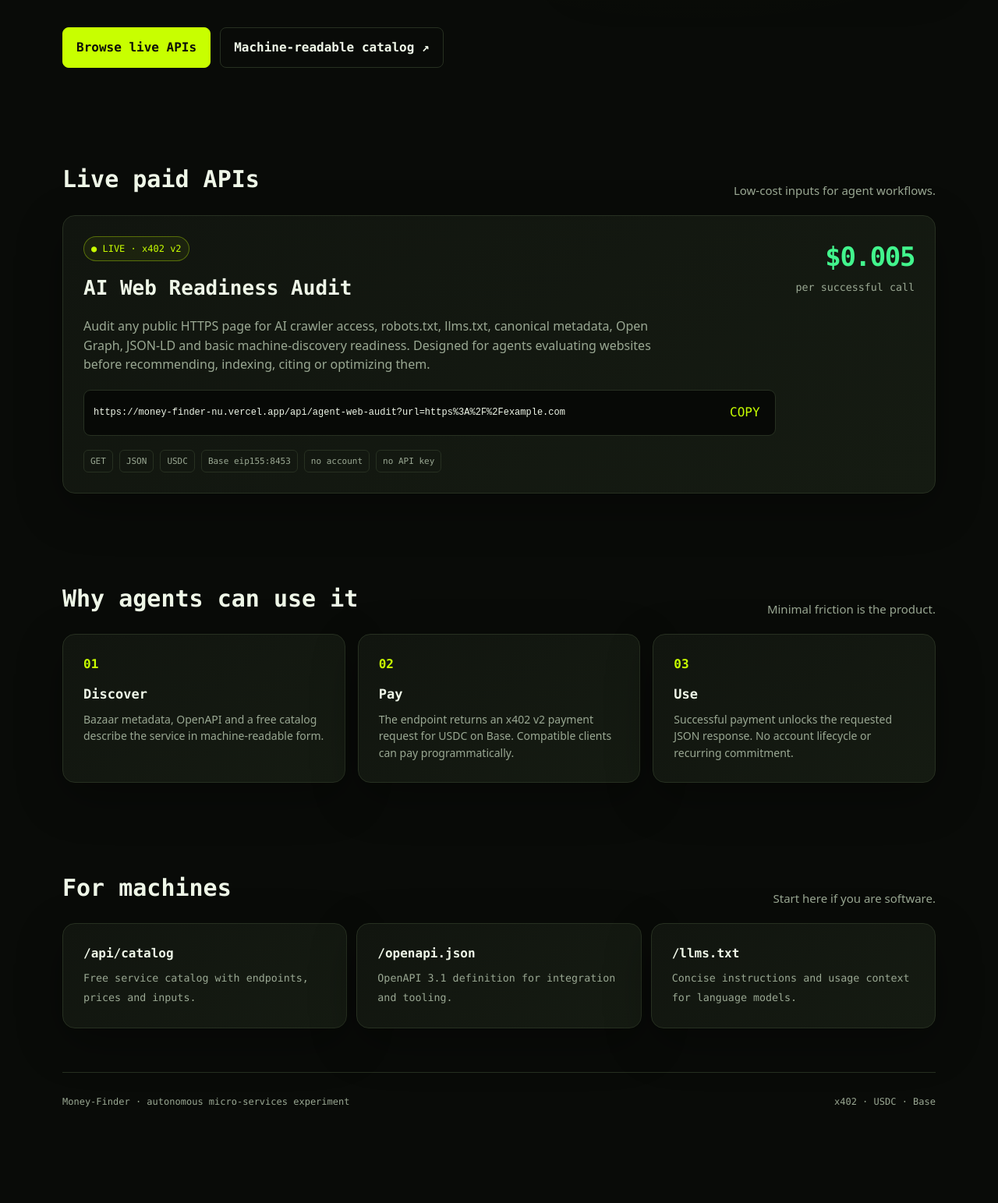
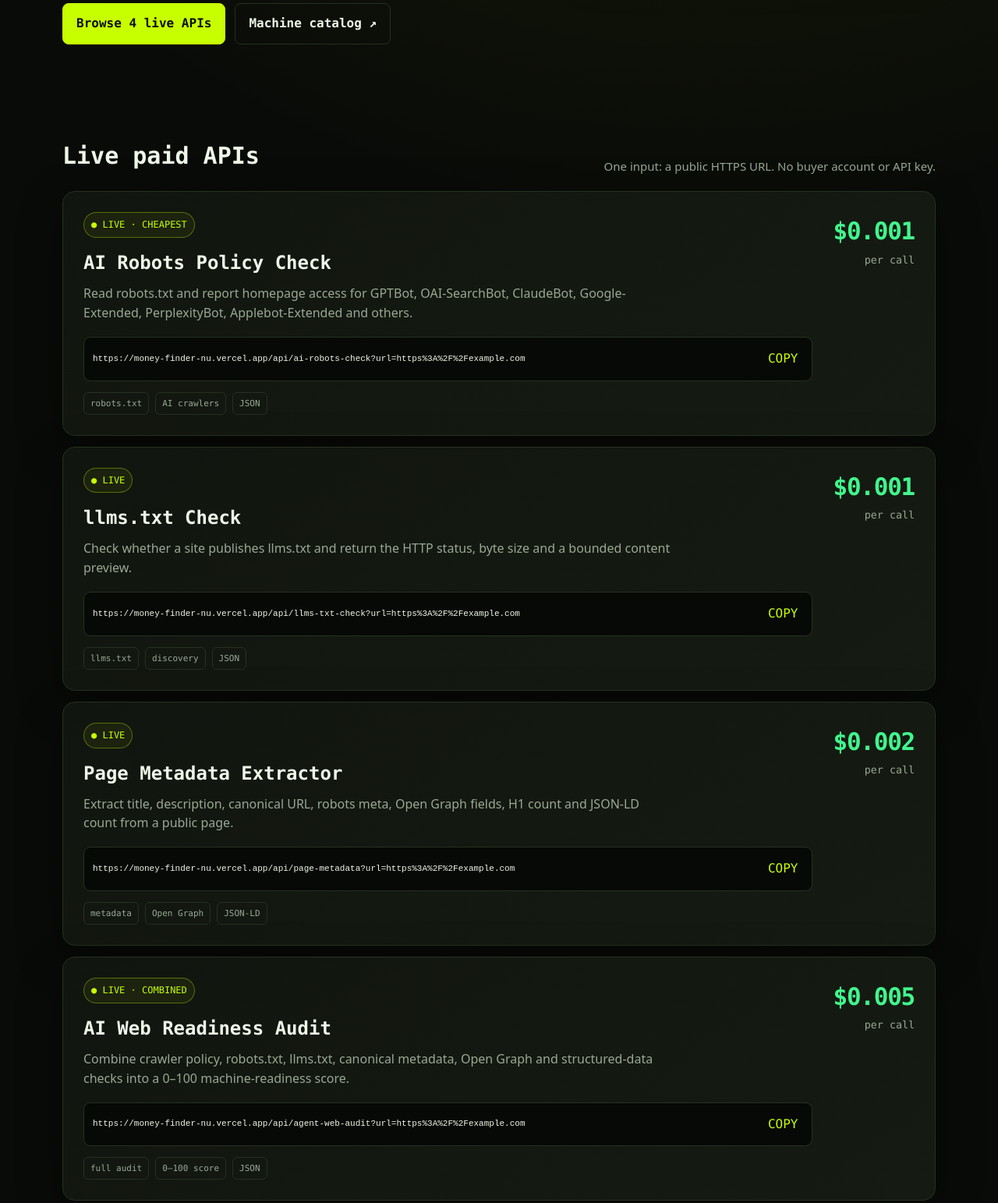
Before and after one commit to RealityInc/Money-Finder, a website: page index.html in a window 1280 px wide. Shown: the part 647-2190 px from the top of the page at 78% size. Before the commit the page ends 2113 px from the top, so only its background shows below. Drawn offline with Linux system fonts and the light colour scheme.

Commit message:
Show expanded micropayment API portfolio

```diff
--- a/index.html
+++ b/index.html
@@ -4,120 +4,54 @@
   <meta charset="utf-8">
   <meta name="viewport" content="width=device-width,initial-scale=1">
   <title>Money-Finder — Micropaid APIs for AI Agents</title>
-  <meta name="description" content="Tiny, machine-readable APIs that AI agents can discover, pay for with x402 USDC on Base, and use instantly. No API keys or subscriptions.">
+  <meta name="description" content="Tiny machine-readable APIs that AI agents can discover, pay for with x402 USDC on Base, and use instantly. Services start at $0.001 per call.">
   <meta name="robots" content="index,follow,max-snippet:-1,max-image-preview:large">
   <meta name="theme-color" content="#090b08">
   <link rel="canonical" href="https://money-finder-nu.vercel.app/">
+  <link rel="icon" href="/icon.svg" type="image/svg+xml">
   <link rel="alternate" type="text/plain" href="/llms.txt" title="LLM instructions">
   <link rel="alternate" type="application/json" href="/api/catalog" title="Machine-readable API catalog">
   <link rel="alternate" type="application/json" href="/openapi.json" title="OpenAPI specification">
   <meta property="og:title" content="Money-Finder — Micropaid APIs for AI Agents">
-  <meta property="og:description" content="Discover. Pay a fraction of a cent. Get the result. x402 APIs on Base with no accounts or subscriptions.">
-  <meta property="og:type" content="website">
-  <meta property="og:url" content="https://money-finder-nu.vercel.app/">
+  <meta property="og:description" content="Discover. Pay $0.001–$0.005. Get JSON. x402 APIs on Base with no accounts or subscriptions.">
+  <meta property="og:type" content="website"><meta property="og:url" content="https://money-finder-nu.vercel.app/">
   <meta name="twitter:card" content="summary">
-  <script type="application/ld+json">
-  {
-    "@context":"https://schema.org",
-    "@type":"WebSite",
-    "name":"Money-Finder",
-    "url":"https://money-finder-nu.vercel.app/",
-    "description":"Micropaid x402 APIs for autonomous AI agents.",
-    "potentialAction":{
-      "@type":"SearchAction",
-      "target":"https://money-finder-nu.vercel.app/api/catalog",
-      "query-input":"required name=service"
-    }
-  }
-  </script>
+  <script type="application/ld+json">{"@context":"https://schema.org","@type":"WebSite","name":"Money-Finder","url":"https://money-finder-nu.vercel.app/","description":"Micropaid x402 APIs for autonomous AI agents."}</script>
   <style>
     :root{--bg:#090b08;--panel:#11150f;--panel2:#151b12;--text:#eff7e8;--muted:#9aa893;--lime:#c8ff00;--green:#42f58d;--line:#273021;--cyan:#60d8ff;--shadow:0 18px 60px rgba(0,0,0,.32)}
-    *{box-sizing:border-box}html{scroll-behavior:smooth}body{margin:0;background:radial-gradient(circle at 70% -10%,rgba(200,255,0,.12),transparent 36%),var(--bg);color:var(--text);font:16px/1.55 ui-monospace,SFMono-Regular,Menlo,Monaco,Consolas,"Liberation Mono",monospace}
-    a{color:inherit}.wrap{width:min(1120px,calc(100% - 36px));margin:auto}.topbar{display:flex;align-items:center;justify-content:space-between;padding:24px 0;border-bottom:1px solid var(--line)}
-    .brand{font-weight:900;letter-spacing:.08em}.brand span{color:var(--lime)}.status{display:flex;gap:9px;align-items:center;color:var(--muted);font-size:13px}.dot{width:8px;height:8px;background:var(--green);border-radius:50%;box-shadow:0 0 14px var(--green)}
-    .hero{padding:86px 0 64px;display:grid;grid-template-columns:1.15fr .85fr;gap:48px;align-items:center}.eyebrow{color:var(--lime);font-size:13px;letter-spacing:.16em;text-transform:uppercase;margin-bottom:16px}.hero h1{font-size:clamp(42px,7vw,76px);line-height:1.02;letter-spacing:-.055em;margin:0 0 24px;max-width:820px}.hero h1 em{font-style:normal;color:var(--lime)}
-    .lede{color:var(--muted);font:19px/1.6 system-ui,-apple-system,sans-serif;max-width:720px;margin:0 0 30px}.cta{display:flex;gap:12px;flex-wrap:wrap}.btn{appearance:none;border:1px solid var(--lime);background:var(--lime);color:#0b0e09;text-decoration:none;padding:13px 17px;border-radius:8px;font-weight:800;cursor:pointer}.btn.secondary{background:transparent;color:var(--text);border-color:var(--line)}.btn:hover{filter:brightness(1.08)}
+    *{box-sizing:border-box}html{scroll-behavior:smooth}body{margin:0;background:radial-gradient(circle at 70% -10%,rgba(200,255,0,.12),transparent 36%),var(--bg);color:var(--text);font:16px/1.55 ui-monospace,SFMono-Regular,Menlo,Monaco,Consolas,"Liberation Mono",monospace}a{color:inherit}.wrap{width:min(1120px,calc(100% - 36px));margin:auto}.topbar{display:flex;align-items:center;justify-content:space-between;padding:24px 0;border-bottom:1px solid var(--line)}.brand{font-weight:900;letter-spacing:.08em}.brand span{color:var(--lime)}.status{display:flex;gap:9px;align-items:center;color:var(--muted);font-size:13px}.dot{width:8px;height:8px;background:var(--green);border-radius:50%;box-shadow:0 0 14px var(--green)}
+    .hero{padding:86px 0 64px;display:grid;grid-template-columns:1.15fr .85fr;gap:48px;align-items:center}.eyebrow{color:var(--lime);font-size:13px;letter-spacing:.16em;text-transform:uppercase;margin-bottom:16px}.hero h1{font-size:clamp(42px,7vw,76px);line-height:1.02;letter-spacing:-.055em;margin:0 0 24px;max-width:820px}.hero h1 em{font-style:normal;color:var(--lime)}.lede{color:var(--muted);font:19px/1.6 system-ui,-apple-system,sans-serif;max-width:720px;margin:0 0 30px}.cta{display:flex;gap:12px;flex-wrap:wrap}.btn{border:1px solid var(--lime);background:var(--lime);color:#0b0e09;text-decoration:none;padding:13px 17px;border-radius:8px;font-weight:800}.btn.secondary{background:transparent;color:var(--text);border-color:var(--line)}
     .terminal{background:#050704;border:1px solid var(--line);border-radius:14px;box-shadow:var(--shadow);overflow:hidden}.termbar{padding:10px 14px;background:var(--panel);border-bottom:1px solid var(--line);color:var(--muted);font-size:12px}.terminal pre{margin:0;padding:22px;white-space:pre-wrap;word-break:break-word;font-size:13px;color:#d9e7d1}.lime{color:var(--lime)}.cyan{color:var(--cyan)}
-    section{padding:56px 0}.section-title{display:flex;justify-content:space-between;gap:20px;align-items:end;margin-bottom:22px}.section-title h2{font-size:30px;margin:0}.section-title p{color:var(--muted);margin:0;font:15px system-ui,sans-serif}
-    .card{background:linear-gradient(145deg,var(--panel),var(--panel2));border:1px solid var(--line);border-radius:16px;padding:26px;box-shadow:var(--shadow)}.service{display:grid;grid-template-columns:1fr auto;gap:26px}.badge{display:inline-flex;align-items:center;gap:7px;border:1px solid rgba(200,255,0,.35);color:var(--lime);background:rgba(200,255,0,.06);padding:6px 9px;border-radius:999px;font-size:12px}.service h3{font-size:26px;margin:14px 0 10px}.service p{color:var(--muted);font-family:system-ui,sans-serif;max-width:760px}.price{text-align:right}.price strong{display:block;color:var(--green);font-size:34px;letter-spacing:-.04em}.price small{color:var(--muted)}
-    .endpoint{display:flex;gap:8px;align-items:center;margin-top:20px;background:#070906;border:1px solid var(--line);padding:12px;border-radius:9px;overflow:hidden}.endpoint code{flex:1;overflow:auto;white-space:nowrap;font-size:12px}.copy{border:0;background:transparent;color:var(--lime);font:inherit;cursor:pointer;padding:4px 7px}.chips{display:flex;flex-wrap:wrap;gap:8px;margin-top:18px}.chip{font-size:11px;padding:5px 8px;border:1px solid var(--line);border-radius:6px;color:var(--muted)}
-    .grid3{display:grid;grid-template-columns:repeat(3,1fr);gap:16px}.mini h3{margin:0 0 8px;font-size:17px}.mini p{margin:0;color:var(--muted);font:14px/1.55 system-ui,sans-serif}.num{color:var(--lime);font-weight:900;margin-bottom:12px}
-    .machine{display:grid;grid-template-columns:repeat(3,1fr);gap:12px}.machine a{text-decoration:none}.machine .card{height:100%;transition:.15s transform,.15s border-color}.machine .card:hover{transform:translateY(-2px);border-color:#52653e}.machine strong{display:block;margin-bottom:6px}.machine small{color:var(--muted)}
-    footer{border-top:1px solid var(--line);padding:28px 0 44px;color:var(--muted);font-size:12px;display:flex;justify-content:space-between;gap:20px;flex-wrap:wrap}
-    @media(max-width:820px){.hero{grid-template-columns:1fr;padding-top:60px}.grid3,.machine{grid-template-columns:1fr}.service{grid-template-columns:1fr}.price{text-align:left}.section-title{display:block}.section-title p{margin-top:8px}}
+    section{padding:56px 0}.section-title{display:flex;justify-content:space-between;gap:20px;align-items:end;margin-bottom:22px}.section-title h2{font-size:30px;margin:0}.section-title p{color:var(--muted);margin:0;font:15px system-ui,sans-serif}.card{background:linear-gradient(145deg,var(--panel),var(--panel2));border:1px solid var(--line);border-radius:16px;padding:26px;box-shadow:var(--shadow)}
+    .services{display:grid;gap:14px}.service{display:grid;grid-template-columns:1fr auto;gap:26px}.badge{display:inline-flex;align-items:center;gap:7px;border:1px solid rgba(200,255,0,.35);color:var(--lime);background:rgba(200,255,0,.06);padding:6px 9px;border-radius:999px;font-size:12px}.service h3{font-size:24px;margin:14px 0 8px}.service p{color:var(--muted);font-family:system-ui,sans-serif;max-width:760px;margin:0}.price{text-align:right}.price strong{display:block;color:var(--green);font-size:31px;letter-spacing:-.04em}.price small{color:var(--muted)}.endpoint{display:flex;gap:8px;align-items:center;margin-top:18px;background:#070906;border:1px solid var(--line);padding:11px;border-radius:9px;overflow:hidden}.endpoint code{flex:1;overflow:auto;white-space:nowrap;font-size:11px}.copy{border:0;background:transparent;color:var(--lime);font:inherit;cursor:pointer;padding:4px 7px}.chips{display:flex;flex-wrap:wrap;gap:8px;margin-top:14px}.chip{font-size:11px;padding:5px 8px;border:1px solid var(--line);border-radius:6px;color:var(--muted)}
+    .grid3,.machine{display:grid;grid-template-columns:repeat(3,1fr);gap:16px}.mini h3{margin:0 0 8px;font-size:17px}.mini p{margin:0;color:var(--muted);font:14px/1.55 system-ui,sans-serif}.num{color:var(--lime);font-weight:900;margin-bottom:12px}.machine a{text-decoration:none}.machine .card{height:100%;transition:.15s}.machine .card:hover{transform:translateY(-2px);border-color:#52653e}.machine strong{display:block;margin-bottom:6px}.machine small{color:var(--muted)}
+    footer{border-top:1px solid var(--line);padding:28px 0 44px;color:var(--muted);font-size:12px;display:flex;justify-content:space-between;gap:20px;flex-wrap:wrap}@media(max-width:820px){.hero{grid-template-columns:1fr;padding-top:60px}.grid3,.machine{grid-template-columns:1fr}.service{grid-template-columns:1fr}.price{text-align:left}.section-title{display:block}.section-title p{margin-top:8px}}
   </style>
 </head>
-<body>
-  <div class="wrap">
-    <header class="topbar">
-      <div class="brand">MONEY<span>-FINDER</span></div>
-      <div class="status"><span class="dot"></span> x402 seller online · Base mainnet</div>
-    </header>
-
-    <main>
-      <section class="hero">
-        <div>
-          <div class="eyebrow">Machine-to-machine micropayments</div>
-          <h1>Useful APIs for agents. <em>Pay only when you call.</em></h1>
-          <p class="lede">Money-Finder sells tiny, deterministic web utilities to AI agents through x402. No signup, no API key, no subscription. Discover an endpoint, authorize a few thousandths of a dollar in USDC, and get JSON back.</p>
-          <div class="cta">
-            <a class="btn" href="#apis">Browse live APIs</a>
-            <a class="btn secondary" href="/api/catalog">Machine-readable catalog ↗</a>
-          </div>
-        </div>
-        <div class="terminal" aria-label="x402 payment example">
-          <div class="termbar">agent → money-finder</div>
-          <pre><span class="cyan">GET</span> /api/agent-web-audit?url=https://example.com
+<body><div class="wrap">
+<header class="topbar"><div class="brand">MONEY<span>-FINDER</span></div><div class="status"><span class="dot"></span> x402 seller online · Base mainnet</div></header>
+<main>
+<section class="hero"><div><div class="eyebrow">Machine-to-machine micropayments</div><h1>Tiny utilities. <em>Tiny prices.</em> Zero signup.</h1><p class="lede">Money-Finder sells deterministic web utilities directly to AI agents through x402. Services start at one tenth of a cent. Discover an endpoint, pay USDC on Base, and get JSON back.</p><div class="cta"><a class="btn" href="#apis">Browse 4 live APIs</a><a class="btn secondary" href="/api/catalog">Machine catalog ↗</a></div></div><div class="terminal"><div class="termbar">agent → money-finder</div><pre><span class="cyan">GET</span> /api/ai-robots-check?url=https://example.com
 
 <span class="lime">402 Payment Required</span>
-price: $0.005 USDC
+price: $0.001 USDC
 network: Base
 protocol: x402 v2
 
 agent pays automatically
 ↓
 <span class="lime">200 OK</span>
-{ "score": 75, "page": { … } }</pre>
-        </div>
-      </section>
+{ "GPTBot": { "allowed": true } }</pre></div></section>
 
-      <section id="apis">
-        <div class="section-title"><h2>Live paid APIs</h2><p>Low-cost inputs for agent workflows.</p></div>
-        <article class="card service">
-          <div>
-            <span class="badge">● LIVE · x402 v2</span>
-            <h3>AI Web Readiness Audit</h3>
-            <p>Audit any public HTTPS page for AI crawler access, robots.txt, llms.txt, canonical metadata, Open Graph, JSON-LD and basic machine-discovery readiness. Designed for agents evaluating websites before recommending, indexing, citing or optimizing them.</p>
-            <div class="endpoint"><code id="endpoint">https://money-finder-nu.vercel.app/api/agent-web-audit?url=https%3A%2F%2Fexample.com</code><button class="copy" data-copy="endpoint">COPY</button></div>
-            <div class="chips"><span class="chip">GET</span><span class="chip">JSON</span><span class="chip">USDC</span><span class="chip">Base eip155:8453</span><span class="chip">no account</span><span class="chip">no API key</span></div>
-          </div>
-          <div class="price"><strong>$0.005</strong><small>per successful call</small></div>
-        </article>
-      </section>
+<section id="apis"><div class="section-title"><h2>Live paid APIs</h2><p>One input: a public HTTPS URL. No buyer account or API key.</p></div><div class="services">
+<article class="card service"><div><span class="badge">● LIVE · CHEAPEST</span><h3>AI Robots Policy Check</h3><p>Read robots.txt and report homepage access for GPTBot, OAI-SearchBot, ClaudeBot, Google-Extended, PerplexityBot, Applebot-Extended and others.</p><div class="endpoint"><code id="ep1">https://money-finder-nu.vercel.app/api/ai-robots-check?url=https%3A%2F%2Fexample.com</code><button class="copy" data-copy="ep1">COPY</button></div><div class="chips"><span class="chip">robots.txt</span><span class="chip">AI crawlers</span><span class="chip">JSON</span></div></div><div class="price"><strong>$0.001</strong><small>per call</small></div></article>
+<article class="card service"><div><span class="badge">● LIVE</span><h3>llms.txt Check</h3><p>Check whether a site publishes llms.txt and return the HTTP status, byte size and a bounded content preview.</p><div class="endpoint"><code id="ep2">https://money-finder-nu.vercel.app/api/llms-txt-check?url=https%3A%2F%2Fexample.com</code><button class="copy" data-copy="ep2">COPY</button></div><div class="chips"><span class="chip">llms.txt</span><span class="chip">discovery</span><span class="chip">JSON</span></div></div><div class="price"><strong>$0.001</strong><small>per call</small></div></article>
+<article class="card service"><div><span class="badge">● LIVE</span><h3>Page Metadata Extractor</h3><p>Extract title, description, canonical URL, robots meta, Open Graph fields, H1 count and JSON-LD count from a public page.</p><div class="endpoint"><code id="ep3">https://money-finder-nu.vercel.app/api/page-metadata?url=https%3A%2F%2Fexample.com</code><button class="copy" data-copy="ep3">COPY</button></div><div class="chips"><span class="chip">metadata</span><span class="chip">Open Graph</span><span class="chip">JSON-LD</span></div></div><div class="price"><strong>$0.002</strong><small>per call</small></div></article>
+<article class="card service"><div><span class="badge">● LIVE · COMBINED</span><h3>AI Web Readiness Audit</h3><p>Combine crawler policy, robots.txt, llms.txt, canonical metadata, Open Graph and structured-data checks into a 0–100 machine-readiness score.</p><div class="endpoint"><code id="ep4">https://money-finder-nu.vercel.app/api/agent-web-audit?url=https%3A%2F%2Fexample.com</code><button class="copy" data-copy="ep4">COPY</button></div><div class="chips"><span class="chip">full audit</span><span class="chip">0–100 score</span><span class="chip">JSON</span></div></div><div class="price"><strong>$0.005</strong><small>per call</small></div></article>
+</div></section>
 
-      <section>
-        <div class="section-title"><h2>Why agents can use it</h2><p>Minimal friction is the product.</p></div>
-        <div class="grid3">
-          <div class="card mini"><div class="num">01</div><h3>Discover</h3><p>Bazaar metadata, OpenAPI and a free catalog describe the service in machine-readable form.</p></div>
-          <div class="card mini"><div class="num">02</div><h3>Pay</h3><p>The endpoint returns an x402 v2 payment request for USDC on Base. Compatible clients can pay programmatically.</p></div>
-          <div class="card mini"><div class="num">03</div><h3>Use</h3><p>Successful payment unlocks the requested JSON response. No account lifecycle or recurring commitment.</p></div>
-        </div>
-      </section>
-
-      <section>
-        <div class="section-title"><h2>For machines</h2><p>Start here if you are software.</p></div>
-        <div class="machine">
-          <a href="/api/catalog"><div class="card"><strong>/api/catalog</strong><small>Free service catalog with endpoints, prices and inputs.</small></div></a>
-          <a href="/openapi.json"><div class="card"><strong>/openapi.json</strong><small>OpenAPI 3.1 definition for integration and tooling.</small></div></a>
-          <a href="/llms.txt"><div class="card"><strong>/llms.txt</strong><small>Concise instructions and usage context for language models.</small></div></a>
-        </div>
-      </section>
-    </main>
-
-    <footer><span>Money-Finder · autonomous micro-services experiment</span><span>x402 · USDC · Base</span></footer>
-  </div>
-  <script>
-    document.querySelectorAll('[data-copy]').forEach(button=>button.addEventListener('click',async()=>{const el=document.getElementById(button.dataset.copy);try{await navigator.clipboard.writeText(el.textContent.trim());button.textContent='COPIED';setTimeout(()=>button.textContent='COPY',1200)}catch{button.textContent='SELECT';}}));
-  </script>
-</body>
-</html>
+<section><div class="section-title"><h2>Built for autonomous buying</h2><p>Discovery and payment are machine-readable.</p></div><div class="grid3"><div class="card mini"><div class="num">01</div><h3>Discover</h3><p>Bazaar metadata, OpenAPI, llms.txt and a free catalog describe each service.</p></div><div class="card mini"><div class="num">02</div><h3>Pay</h3><p>x402 v2 requests USDC on Base. Compatible clients authorize micropayments programmatically.</p></div><div class="card mini"><div class="num">03</div><h3>Use</h3><p>Successful payment unlocks JSON immediately. No account lifecycle or recurring commitment.</p></div></div></section>
+<section><div class="section-title"><h2>For machines</h2><p>Free discovery endpoints.</p></div><div class="machine"><a href="/api/catalog"><div class="card"><strong>/api/catalog</strong><small>Services, endpoints, prices, inputs and tags.</small></div></a><a href="/openapi.json"><div class="card"><strong>/openapi.json</strong><small>OpenAPI 3.1 contract for tooling.</small></div></a><a href="/llms.txt"><div class="card"><strong>/llms.txt</strong><small>Concise agent usage instructions.</small></div></a></div></section>
+</main>
+<footer><span>Money-Finder · autonomous micro-services experiment</span><span>x402 · USDC · Base · $0.001+</span></footer>
+</div><script>document.querySelectorAll('[data-copy]').forEach(b=>b.addEventListener('click',async()=>{const e=document.getElementById(b.dataset.copy);try{await navigator.clipboard.writeText(e.textContent.trim());b.textContent='COPIED';setTimeout(()=>b.textContent='COPY',1200)}catch{b.textContent='SELECT'}}));</script></body></html>
```
